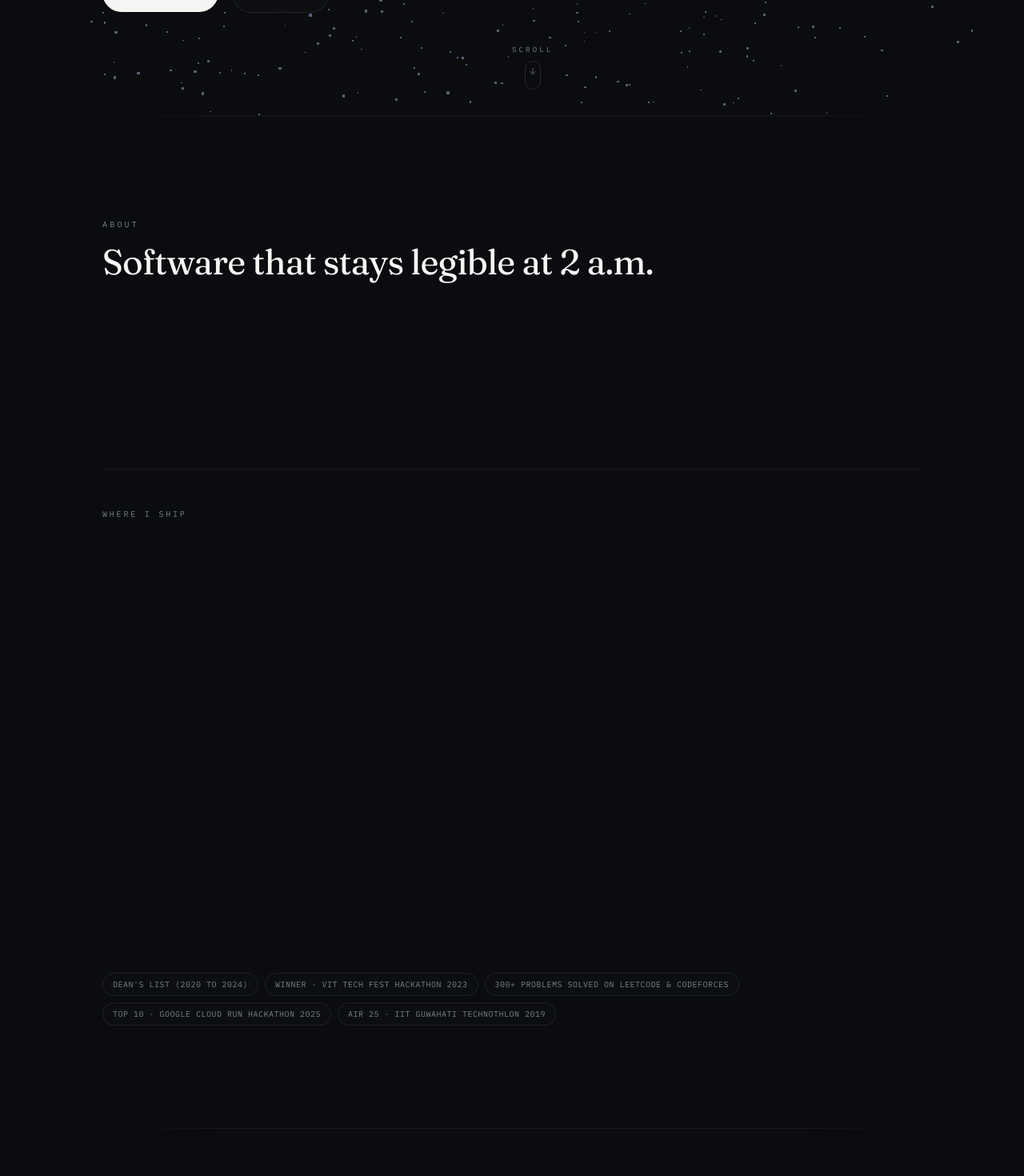
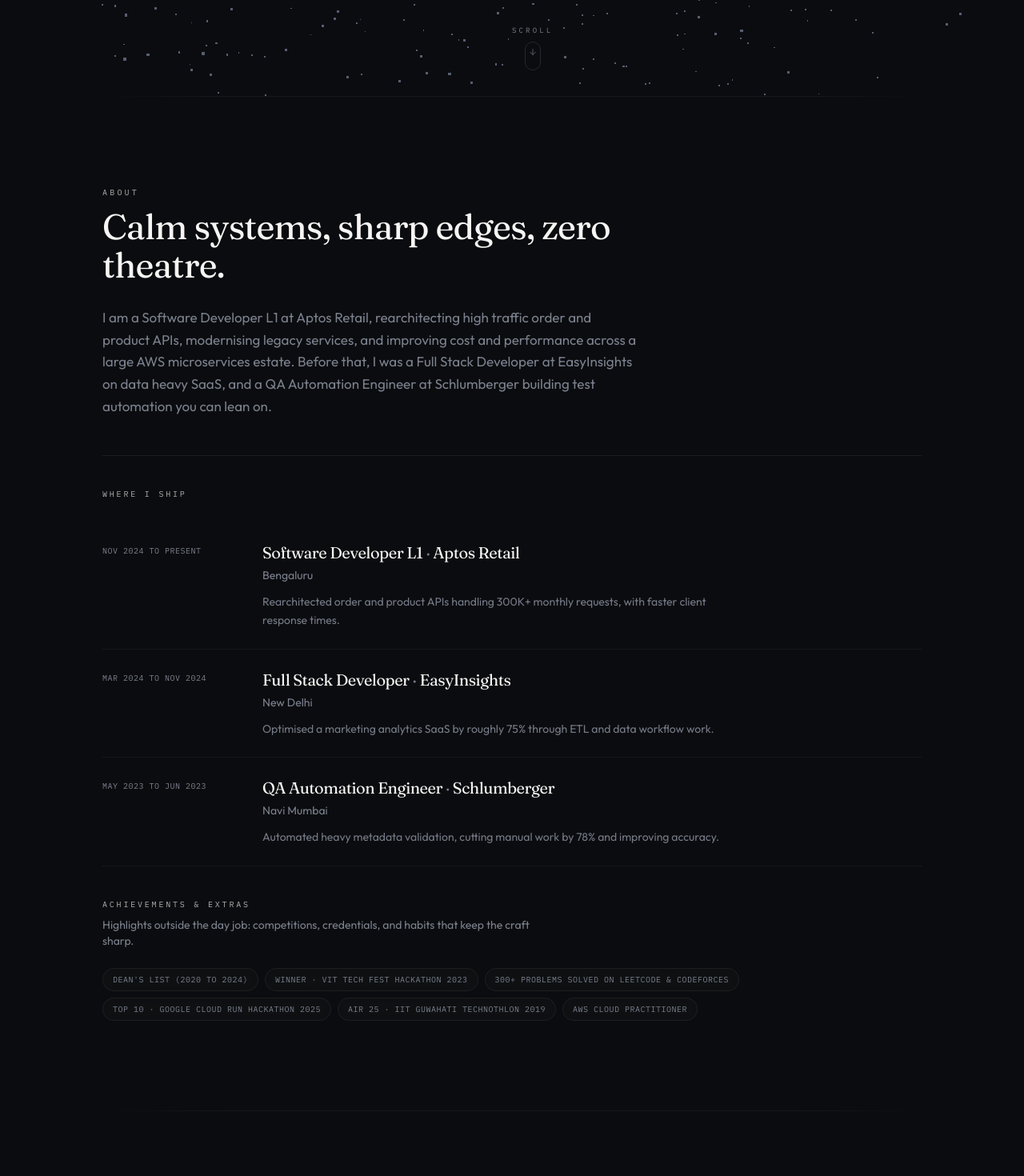
Before and after one commit to aryanflow/aryanflow.github.io, a React (Vite) app: page / in a window 1280 px wide. Shown: the part 800-2270 px from the top of the page at 80% size. Built offline with nearby package versions, Linux system fonts and the light colour scheme.

Commit message:
fix: Added UI Fixes

```diff
--- a/src/components/AboutSection.tsx
+++ b/src/components/AboutSection.tsx
@@ -15,42 +15,42 @@
     const ctx = gsap.context(() => {
       if (reduce) return
       gsap.from(copy.current, {
-        y: 36,
+        y: 28,
         opacity: 0,
-        duration: 0.85,
+        duration: 0.75,
         ease: 'power3.out',
-        scrollTrigger: { trigger: el, start: 'top 82%', toggleActions: 'play none none reverse' },
+        scrollTrigger: { trigger: el, start: 'top 85%', once: true },
       })
       gsap.from(rail.current?.querySelectorAll('.about-node') ?? [], {
-        x: -28,
+        x: -20,
         opacity: 0,
-        duration: 0.65,
-        stagger: 0.1,
+        duration: 0.55,
+        stagger: 0.08,
         ease: 'power3.out',
-        scrollTrigger: { trigger: rail.current, start: 'top 88%', toggleActions: 'play none none reverse' },
+        scrollTrigger: { trigger: rail.current, start: 'top 92%', once: true },
       })
     }, el)
     return () => ctx.revert()
   }, [])
 
   return (
-    <section id="about" ref={section} className="scroll-mt-28 px-5 py-24 md:px-10 md:py-32">
+    <section id="about" ref={section} className="scroll-mt-28 px-5 py-20 md:px-10 md:py-28">
       <div className="mx-auto max-w-5xl">
-        <p className="font-mono text-[10px] uppercase tracking-[0.32em] text-muted-foreground">About</p>
-        <h2 className="mt-4 max-w-3xl font-display text-[clamp(1.75rem,4vw,2.75rem)] font-semibold leading-[1.08] tracking-[-0.02em]">
-          Software that stays legible at 2 a.m.
+        <p className="font-mono text-[10px] uppercase tracking-[0.32em] text-foreground/70">About</p>
+        <h2 className="mt-3 max-w-3xl font-display text-[clamp(1.75rem,4vw,2.75rem)] font-semibold leading-[1.08] tracking-[-0.02em]">
+          {site.about.headline}
         </h2>
-        <p ref={copy} className="mt-8 max-w-2xl text-[15px] leading-relaxed text-muted-foreground md:text-[17px] md:leading-relaxed">
+        <p ref={copy} className="mt-6 max-w-2xl text-[15px] leading-relaxed text-muted-foreground md:mt-7 md:text-[17px] md:leading-relaxed">
           {site.about.paragraphs[0]}
         </p>
 
-        <div ref={rail} className="mt-16 border-t border-border/60 pt-12">
-          <p className="font-mono text-[10px] uppercase tracking-[0.28em] text-muted-foreground">Where I ship</p>
-          <div className="mt-8 space-y-0">
+        <div ref={rail} className="mt-10 border-t border-border/60 pt-8 md:mt-12 md:pt-10">
+          <p className="font-mono text-[10px] uppercase tracking-[0.28em] text-foreground/70">Where I ship</p>
+          <div className="mt-6 space-y-0 md:mt-7">
             {experience.map((job) => (
               <div
                 key={job.company}
-                className="about-node group relative grid gap-2 border-b border-border/40 py-6 md:grid-cols-[160px_1fr] md:gap-10 md:py-8"
+                className="about-node group relative grid gap-2 border-b border-border/40 py-5 md:grid-cols-[160px_1fr] md:gap-10 md:py-6"
               >
                 <div className="font-mono text-[10px] uppercase tracking-wider text-muted-foreground md:pt-1">
                   {job.period}
@@ -62,24 +62,30 @@
                     {job.company}
                   </p>
                   <p className="mt-1 text-sm text-muted-foreground">{job.place}</p>
-                  <p className="mt-3 max-w-prose text-sm leading-relaxed text-muted-foreground/95">{job.points[0]}</p>
+                  <p className="mt-2 max-w-prose text-sm leading-relaxed text-muted-foreground/95 md:mt-3">{job.points[0]}</p>
                 </div>
               </div>
             ))}
           </div>
         </div>
 
-        <div className="mt-14 flex flex-wrap gap-2">
-          {highlights.slice(0, 5).map((h) => (
+        <div className="mt-8 md:mt-10">
+          <p className="font-mono text-[10px] uppercase tracking-[0.28em] text-foreground/70">Achievements &amp; extras</p>
+          <p className="mt-2 max-w-xl text-sm text-muted-foreground">
+            Highlights outside the day job: competitions, credentials, and habits that keep the craft sharp.
+          </p>
+          <div className="mt-5 flex flex-wrap gap-2 md:mt-6">
+            {highlights.slice(0, 6).map((h) => (
               <span
                 key={h}
-              className="rounded-full border border-border/70 bg-card/30 px-3 py-1.5 font-mono text-[10px] uppercase tracking-wider text-muted-foreground backdrop-blur-sm"
+                className="rounded-full border border-border/60 bg-card/50 px-3 py-1.5 font-mono text-[10px] uppercase tracking-wider text-muted-foreground backdrop-blur-sm transition hover:border-primary/35 hover:text-foreground light:border-stone-200/80 light:bg-white/70"
               >
                 {h}
               </span>
             ))}
           </div>
         </div>
+      </div>
     </section>
   )
 }
--- a/src/components/HeroSection.tsx
+++ b/src/components/HeroSection.tsx
@@ -61,7 +61,7 @@
     <section
       id="top"
       ref={root}
-      className="relative min-h-[100svh] overflow-hidden px-5 pb-24 pt-28 md:px-10 md:pb-32 md:pt-36"
+      className="relative min-h-[100svh] overflow-hidden px-5 pb-24 pt-20 md:px-10 md:pb-28 md:pt-24"
     >
       <div className="hero-parallax pointer-events-none absolute inset-0 z-0">
         <Suspense fallback={null}>
@@ -73,15 +73,15 @@
         />
       </div>
 
-      <div className="relative z-10 mx-auto flex max-w-5xl flex-col justify-end md:min-h-[calc(100svh-8rem)]">
+      <div className="relative z-10 mx-auto flex max-w-5xl flex-col pt-2 md:min-h-[calc(100svh-5.5rem)] md:justify-center md:pt-0">
         <p className="font-mono text-[10px] uppercase tracking-[0.35em] text-muted-foreground md:text-[11px]">Portfolio · 2026</p>
 
         <h1
           ref={headlineRef}
-          className="mt-6 font-display text-[clamp(2.4rem,7.5vw,4.75rem)] font-semibold leading-[0.98] tracking-[-0.03em] text-foreground"
+          className="mt-5 flex flex-wrap items-baseline gap-x-[0.22em] gap-y-0.5 font-display text-[clamp(2.4rem,7.5vw,4.75rem)] font-semibold leading-[0.98] tracking-[-0.03em] text-foreground md:mt-6"
         >
           {lines.map((word, i) => (
-            <span key={`${word}-${i}`} className="hero-line inline-block overflow-hidden pr-[0.2em]">
+            <span key={`${word}-${i}`} className="hero-line inline-flex overflow-hidden">
               <span className="inline-block">{word}</span>
             </span>
           ))}
--- a/src/components/SkillsSection.tsx
+++ b/src/components/SkillsSection.tsx
@@ -1,5 +1,4 @@
-import { useEffect, useLayoutEffect, useRef, useState } from 'react'
-import gsap from 'gsap'
+import { useEffect, useRef, useState } from 'react'
 import { skillGroups } from '@/data/site'
 import { cn } from '@/lib/utils'
 
@@ -8,68 +7,134 @@
   return window.matchMedia('(prefers-reduced-motion: reduce)').matches
 }
 
+function SkillIcon({ name, icon, className }: { name: string; icon: string; className?: string }) {
+  const [failed, setFailed] = useState(false)
+
+  if (failed) {
+    return (
+      <span
+        className={cn(
+          'flex h-5 w-5 shrink-0 items-center justify-center rounded-md border border-primary/35 bg-primary/15 font-mono text-[9px] font-bold uppercase text-primary',
+          className,
+        )}
+        aria-hidden
+      >
+        {name.slice(0, 2)}
+      </span>
+    )
+  }
+
+  return (
+    <img
+      src={icon}
+      alt=""
+      className={cn('h-5 w-5 shrink-0 object-contain md:h-[1.35rem] md:w-[1.35rem]', className)}
+      loading="lazy"
+      decoding="async"
+      referrerPolicy="no-referrer"
+      onError={() => setFailed(true)}
+    />
+  )
+}
+
+function flatSkillIndex(groupIndex: number, itemIndex: number): number {
+  let n = 0
+  for (let i = 0; i < groupIndex; i++) n += skillGroups[i].items.length
+  return n + itemIndex
+}
+
 export function SkillsSection() {
   const section = useRef<HTMLElement>(null)
-  const grid = useRef<HTMLDivElement>(null)
-  const [reduceMotion, setReduceMotion] = useState(prefersReducedMotion)
+  const [revealed, setRevealed] = useState(() => prefersReducedMotion())
 
   useEffect(() => {
-    const mq = window.matchMedia('(prefers-reduced-motion: reduce)')
-    const q = () => setReduceMotion(mq.matches)
-    mq.addEventListener('change', q)
-    return () => mq.removeEventListener('change', q)
+    if (prefersReducedMotion()) {
+      setRevealed(true)
+      return
+    }
+    const el = section.current
+    if (!el) return
+    const io = new IntersectionObserver(
+      ([entry]) => {
+        if (entry?.isIntersecting) {
+          setRevealed(true)
+          io.disconnect()
+        }
+      },
+      { rootMargin: '0px 0px -10% 0px', threshold: 0.06 },
+    )
+    io.observe(el)
+    return () => io.disconnect()
   }, [])
 
-  useLayoutEffect(() => {
-    const el = section.current
-    const g = grid.current
-    if (!el || !g || reduceMotion) return
+  return (
+    <section
+      id="skills"
+      ref={section}
+      data-skills-visible={revealed ? 'true' : 'false'}
+      className="relative scroll-mt-28 overflow-hidden px-5 py-20 md:px-10 md:py-28"
+    >
+      <div
+        className="pointer-events-none absolute -left-1/4 top-1/3 h-[min(70vw,520px)] w-[min(70vw,520px)] rounded-full bg-[radial-gradient(circle_at_center,hsl(var(--primary)_/_0.12),transparent_68%)] blur-3xl"
+        aria-hidden
+      />
+      <div
+        className="pointer-events-none absolute bottom-0 right-[-20%] h-[min(55vw,420px)] w-[min(55vw,420px)] rounded-full bg-[radial-gradient(circle_at_center,hsl(160_45%_45%_/_0.08),transparent_70%)] blur-3xl"
+        aria-hidden
+      />
 
-    const cells = g.querySelectorAll('.skill-cell')
-    const ctx = gsap.context(() => {
-      gsap.from(cells, {
-        y: 40,
-        opacity: 0,
-        scale: 0.94,
-        duration: 0.55,
-        stagger: 0.035,
-        ease: 'power3.out',
-        scrollTrigger: { trigger: el, start: 'top 88%', toggleActions: 'play none none reverse' },
-      })
-    }, el)
-    return () => ctx.revert()
-  }, [reduceMotion])
+      <div className="relative mx-auto max-w-6xl">
+        <div className="max-w-2xl">
+          <p className="font-mono text-[10px] uppercase tracking-[0.32em] text-foreground/70">Capabilities</p>
+          <h2 className="mt-3 font-display text-[clamp(1.55rem,3.8vw,2.75rem)] font-semibold leading-[1.12] tracking-[-0.02em] md:leading-tight">
+            Tools I trust in production
+          </h2>
+          <p className="mt-3 text-sm leading-relaxed text-muted-foreground md:text-[15px]">
+            Languages, ML, infrastructure, and release tooling I use day to day.
+          </p>
+        </div>
 
-  return (
-    <section id="skills" ref={section} className="scroll-mt-28 px-5 py-24 md:px-10 md:py-32">
-      <div className="mx-auto max-w-6xl">
-        <p className="font-mono text-[10px] uppercase tracking-[0.32em] text-muted-foreground">Capabilities</p>
-        <h2 className="mt-4 max-w-xl font-display text-[clamp(1.75rem,4vw,2.75rem)] font-semibold leading-tight tracking-[-0.02em]">
-          Tools I trust in production.
-        </h2>
+        <div className="mt-12 space-y-14 md:mt-16 md:space-y-16">
+          {skillGroups.map((group, gi) => (
+            <div key={group.title} className="relative">
+              <p
+                className="pointer-events-none select-none font-display text-[clamp(3.5rem,14vw,9rem)] font-semibold leading-none tracking-[-0.06em] text-foreground/[0.045] md:text-[clamp(4rem,11vw,7.5rem)]"
+                aria-hidden
+              >
+                {group.title.split(/\s+/)[0]}
+              </p>
 
-        <div ref={grid} className="mt-14 space-y-14">
-          {skillGroups.map((g) => (
-            <div key={g.title}>
-              <p className="font-mono text-[10px] uppercase tracking-[0.22em] text-muted-foreground">{g.title}</p>
-              <div className="mt-5 grid grid-cols-2 gap-3 sm:grid-cols-3 md:grid-cols-6">
-                {g.items.map((s) => (
-                  <div
-                    key={s.name}
-                    className={cn(
-                      'skill-cell group flex flex-col items-center gap-3 rounded-2xl border border-border/50 bg-gradient-to-b from-card/40 to-transparent p-5 text-center transition duration-300',
-                      'hover:-translate-y-1 hover:border-primary/30 hover:shadow-[0_20px_50px_-28px_rgba(0,0,0,0.55)]',
-                    )}
-                    data-cursor-hover
-                  >
-                    <div className="rounded-2xl border border-white/[0.06] bg-white/[0.04] p-3 transition group-hover:border-primary/25 group-hover:bg-white/[0.07]">
-                      <img src={s.icon} alt="" className="h-9 w-9 object-contain md:h-10 md:w-10" loading="lazy" />
-                    </div>
-                    <span className="text-[11px] font-semibold text-muted-foreground group-hover:text-foreground md:text-xs">
-                      {s.name}
-                    </span>
-                  </div>
-                ))}
+              <div className="relative -mt-[clamp(2.5rem,8vw,4.5rem)] border-l border-primary/30 pl-5 md:pl-7">
+                <div className="absolute left-0 top-0 h-8 w-px bg-gradient-to-b from-primary/80 to-transparent md:h-10" aria-hidden />
+                <p className="font-mono text-[10px] uppercase tracking-[0.26em] text-foreground/75">{group.title}</p>
+                <ul className="mt-4 flex flex-wrap gap-2 md:mt-5 md:gap-2.5" role="list">
+                  {group.items.map((s, ii) => {
+                    const sk = flatSkillIndex(gi, ii)
+                    return (
+                      <li key={s.name}>
+                        <span
+                          data-cursor-hover
+                          style={{
+                            transitionDelay: revealed ? `${Math.min(sk, 24) * 38}ms` : '0ms',
+                          }}
+                          className={cn(
+                            'group inline-flex items-center gap-2.5 rounded-full border border-border/55 bg-gradient-to-br from-white/[0.07] via-white/[0.02] to-transparent px-3.5 py-2 text-[11px] font-medium tracking-tight text-foreground/90 shadow-[inset_0_1px_0_0_rgb(255_255_255_/_0.06)] backdrop-blur-md md:px-4 md:py-2.5 md:text-[12px]',
+                            'transition-[opacity,transform,box-shadow,border-color] duration-[0.55s] [transition-timing-function:cubic-bezier(0.22,1,0.36,1)]',
+                            'light:border-stone-200/70 light:from-white/80 light:via-white/50 light:shadow-sm',
+                            'hover:border-primary/45 hover:shadow-[0_0_0_1px_hsl(var(--primary)_/_0.12),0_16px_48px_-28px_hsl(var(--primary)_/_0.35)]',
+                            'motion-safe:hover:-translate-y-px',
+                            revealed ? 'translate-y-0 opacity-100' : 'translate-y-3 opacity-0',
+                          )}
+                        >
+                          <span className="flex h-7 w-7 items-center justify-center rounded-lg bg-white/[0.06] ring-1 ring-white/[0.08] transition duration-300 group-hover:bg-white/[0.1] group-hover:ring-primary/30 light:bg-stone-100/80 light:ring-stone-200/80">
+                            <SkillIcon name={s.name} icon={s.icon} />
+                          </span>
+                          {s.name}
+                        </span>
+                      </li>
+                    )
+                  })}
+                </ul>
               </div>
             </div>
           ))}
--- a/src/data/site.ts
+++ b/src/data/site.ts
@@ -3,13 +3,14 @@
   title: 'AI-first software engineer',
   tagline: 'I build systems that stay calm at scale.',
   role: 'Software Developer L1 @ Aptos Retail',
-  email: 'akmail2017@gmail.com',
+  email: 'work.aryankashyap@gmail.com',
   github: 'https://github.com/aryankashyap7',
   linkedin: 'https://www.linkedin.com/in/aryankashyap/',
   medium: 'https://medium.com/@aryankashyap7',
   resume: '/assets/Aryan Kashyap Resume.pdf',
   about: {
     lede: 'Software Developer & ML Engineer',
+    headline: 'Calm systems, sharp edges, zero theatre.',
     paragraphs: [
       `I am a Software Developer L1 at Aptos Retail, rearchitecting high traffic order and product APIs, modernising legacy services, and improving cost and performance across a large AWS microservices estate. Before that, I was a Full Stack Developer at EasyInsights on data heavy SaaS, and a QA Automation Engineer at Schlumberger building test automation you can lean on.`,
       `My work lives where ML, backend engineering, and cloud meet: from ML driven products to API design, observability, and regression frameworks that keep change safe. I studied Computer Science with a specialisation in AIML at VIT Bhopal (CGPA 8.56), with a focus on applied AI.`,
@@ -148,38 +149,40 @@
   },
 ]
 
+const DEVICON = 'https://cdn.jsdelivr.net/gh/devicons/devicon@2.16.0/icons'
+
 export const skillGroups: { title: string; items: { name: string; icon: string }[] }[] = [
   {
     title: 'Languages & AI/ML',
     items: [
-      { name: 'Python', icon: 'https://cdn.jsdelivr.net/gh/devicons/devicon/icons/python/python-original.svg' },
-      { name: 'TypeScript', icon: 'https://cdn.jsdelivr.net/gh/devicons/devicon/icons/typescript/typescript-original.svg' },
-      { name: 'TensorFlow', icon: 'https://cdn.jsdelivr.net/gh/devicons/devicon/icons/tensorflow/tensorflow-original.svg' },
-      { name: 'Pandas', icon: 'https://cdn.jsdelivr.net/gh/devicons/devicon/icons/pandas/pandas-original.svg' },
-      { name: 'Hugging Face', icon: 'https://huggingface.co/front/assets/huggingface_logo-noborder.svg' },
-      { name: 'LangChain', icon: 'https://cdn.simpleicons.org/langchain/1C3C3C' },
+      { name: 'Python', icon: `${DEVICON}/python/python-original.svg` },
+      { name: 'TypeScript', icon: `${DEVICON}/typescript/typescript-original.svg` },
+      { name: 'TensorFlow', icon: `${DEVICON}/tensorflow/tensorflow-original.svg` },
+      { name: 'Pandas', icon: `${DEVICON}/pandas/pandas-original.svg` },
+      { name: 'Hugging Face', icon: 'https://cdn.simpleicons.org/huggingface/FFD21E' },
+      { name: 'LangChain', icon: 'https://cdn.simpleicons.org/langchain/C2D4FF' },
     ],
   },
   {
     title: 'Frameworks & infrastructure',
     items: [
-      { name: 'FastAPI', icon: 'https://cdn.jsdelivr.net/gh/devicons/devicon/icons/fastapi/fastapi-original.svg' },
-      { name: 'React', icon: 'https://cdn.jsdelivr.net/gh/devicons/devicon/icons/react/react-original.svg' },
-      { name: 'AWS', icon: 'https://cdn.jsdelivr.net/gh/devicons/devicon/icons/amazonwebservices/amazonwebservices-plain-wordmark.svg' },
-      { name: 'Docker', icon: 'https://cdn.jsdelivr.net/gh/devicons/devicon/icons/docker/docker-original.svg' },
-      { name: 'Kubernetes', icon: 'https://cdn.jsdelivr.net/gh/devicons/devicon/icons/kubernetes/kubernetes-plain.svg' },
-      { name: 'PostgreSQL', icon: 'https://cdn.jsdelivr.net/gh/devicons/devicon/icons/postgresql/postgresql-original.svg' },
+      { name: 'FastAPI', icon: `${DEVICON}/fastapi/fastapi-original.svg` },
+      { name: 'React', icon: `${DEVICON}/react/react-original.svg` },
+      { name: 'AWS', icon: `${DEVICON}/amazonwebservices/amazonwebservices-original-wordmark.svg` },
+      { name: 'Docker', icon: `${DEVICON}/docker/docker-original.svg` },
+      { name: 'Kubernetes', icon: `${DEVICON}/kubernetes/kubernetes-plain.svg` },
+      { name: 'PostgreSQL', icon: `${DEVICON}/postgresql/postgresql-original.svg` },
     ],
   },
   {
     title: 'DevOps & observability',
     items: [
-      { name: 'Terraform', icon: 'https://cdn.jsdelivr.net/gh/devicons/devicon/icons/terraform/terraform-original.svg' },
-      { name: 'Grafana', icon: 'https://cdn.jsdelivr.net/gh/devicons/devicon/icons/grafana/grafana-original.svg' },
-      { name: 'Prometheus', icon: 'https://cdn.jsdelivr.net/gh/devicons/devicon/icons/prometheus/prometheus-original.svg' },
-      { name: 'Redis', icon: 'https://cdn.jsdelivr.net/gh/devicons/devicon/icons/redis/redis-original.svg' },
-      { name: 'Git', icon: 'https://cdn.jsdelivr.net/gh/devicons/devicon/icons/git/git-original.svg' },
-      { name: 'Tableau', icon: 'https://cdn.worldvectorlogo.com/logos/tableau-software.svg' },
+      { name: 'Terraform', icon: `${DEVICON}/terraform/terraform-original.svg` },
+      { name: 'Grafana', icon: `${DEVICON}/grafana/grafana-original.svg` },
+      { name: 'Prometheus', icon: `${DEVICON}/prometheus/prometheus-original.svg` },
+      { name: 'Redis', icon: `${DEVICON}/redis/redis-original.svg` },
+      { name: 'Git', icon: `${DEVICON}/git/git-original.svg` },
+      { name: 'Tableau', icon: 'https://cdn.simpleicons.org/tableau/E97627' },
     ],
   },
 ]
--- a/src/game/_index_legacy.js
+++ b/src/game/_index_legacy.js
@@ -19,7 +19,7 @@
         })
         .catch(() => {
             loading.classList.remove('modal__overlay--visible')
-            alert('The email service is temporarily unavailable. Please contact me directly at akmail2017@gmail.com')
+            alert('The email service is temporarily unavailable. Please contact me directly at work.aryankashyap@gmail.com')
         })
 }
 
```
Also changed, not shown: 6 other files (tests, documents, lock files or other folders). Lines whose indentation alone changed are shown as unchanged.
